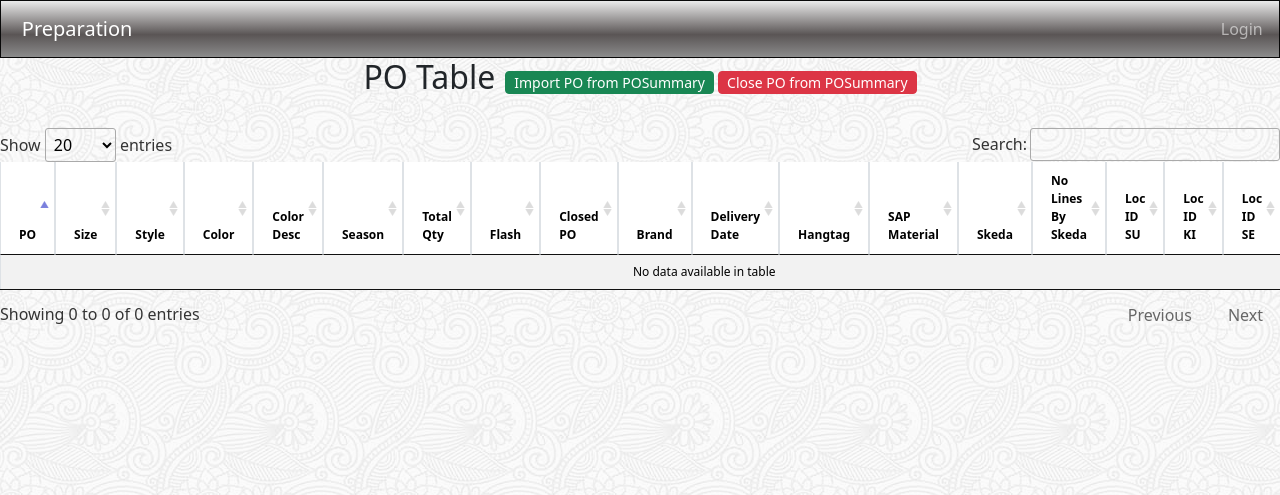
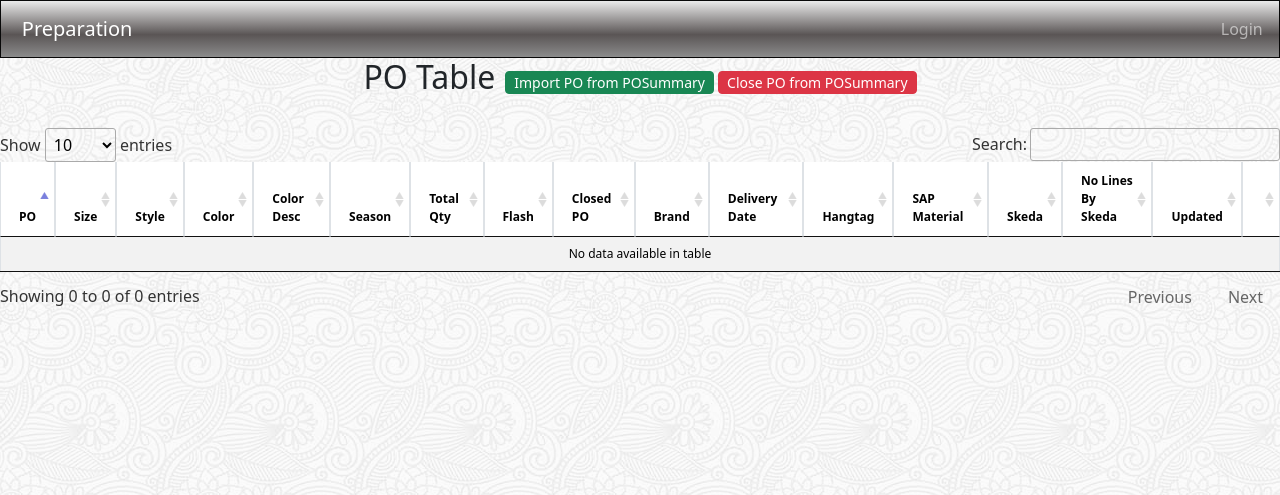
Before and after one commit to satmari/preparation, a Django app: page /preparation/pos/ in a window 1280 px wide; the page is wider, and only the part inside the window is pictured. Shown: the top 495 px of that part. Run offline with Django 5.2, Linux system fonts and the light colour scheme; data that the repository does not hold is empty; some libraries are stand-ins or nearby versions.

Commit message:
go live 2025.04.28

```diff
--- a/kikinda/templates/kikinda/po_stock.html
+++ b/kikinda/templates/kikinda/po_stock.html
@@ -112,7 +112,7 @@
             paging: true,
             ordering: true,
             searching: true,
-            pageLength: 20,
+            pageLength: 10,
             lengthMenu: [10, 20, 50, 100, 500, 1000],
             responsive: true,
             scrollCollapse: true,  // Allow table to shrink
--- a/line/templates/line/request_history.html
+++ b/line/templates/line/request_history.html
@@ -63,7 +63,7 @@
             paging: true,
             ordering: false,
             searching: true,
-            pageLength: 20,
+            pageLength: 10,
             lengthMenu: [10, 20, 50, 100, 500, 1000],
             responsive: true,
             scrollCollapse: true,  // Allow table to shrink
--- a/preparation/templates/preparation/leftover_table.html
+++ b/preparation/templates/preparation/leftover_table.html
@@ -11,7 +11,7 @@
         <a href="{% url 'preparation:import_file' %}" class="btn btn-info btn-sm">Leftover import</a>
     <br>
     </div>
-    <hr>
+    <br>
 
 
     <!-- Table with sortable columns -->
@@ -53,7 +53,7 @@
             paging: true,
             ordering: true,
             searching: true,
-            pageLength: 20,
+            pageLength: 10,
             lengthMenu: [10, 20, 50, 100, 500, 1000],
             responsive: true,
             scrollCollapse: true,
--- a/preparation/templates/preparation/leftover_table_all.html
+++ b/preparation/templates/preparation/leftover_table_all.html
@@ -55,7 +55,7 @@
             paging: true,
             ordering: true,
             searching: true,
-            pageLength: 20,
+            pageLength: 10,
             lengthMenu: [10, 20, 50, 100, 500, 1000],
             responsive: true,
             scrollCollapse: true,
--- a/preparation/templates/preparation/log_tables.html
+++ b/preparation/templates/preparation/log_tables.html
@@ -89,7 +89,7 @@
             paging: true,
             ordering: true,
             searching: true,
-            pageLength: 20,
+            pageLength: 10,
             lengthMenu: [10, 20, 50, 100, 500, 1000],
             responsive: true,
             scrollCollapse: true,
--- a/preparation/templates/preparation/po_stock.html
+++ b/preparation/templates/preparation/po_stock.html
@@ -115,7 +115,7 @@
             paging: true,
             ordering: true,
             searching: true,
-            pageLength: 20,
+            pageLength: 10,
             lengthMenu: [10, 20, 50, 100, 500, 1000],
             responsive: true,
             scrollCollapse: true,
--- a/preparation/templates/preparation/pos_table.html
+++ b/preparation/templates/preparation/pos_table.html
@@ -85,9 +85,6 @@
                 <th>SAP Material</th>
                 <th>Skeda</th>
                 <th>No Lines By Skeda</th>
-                <th>Loc ID SU</th>
-                <th>Loc ID KI</th>
-                <th>Loc ID SE</th>
                 <th>Updated</th>
                 <th></th>
             </tr>
@@ -110,9 +107,6 @@
                 <td>{{ pos.sap_material }}</td>
                 <td>{{ pos.skeda }}</td>
                 <td>{{ pos.no_lines_by_skeda }}</td>
-                <td>{{ pos.loc_id_su }}</td>
-                <td>{{ pos.loc_id_ki }}</td>
-                <td>{{ pos.loc_id_se }}</td>
                 <td>{{ pos.updated_at|date:"Y-m-d H:i" }}</td>
                 <td><a href="{% url 'preparation:edit_pos' pos.id %}" class="btn btn-primary btn-sm">Edit</a></td>
             </tr>
@@ -131,7 +125,7 @@
             paging: true,
             ordering: true,
             searching: true,
-            pageLength: 20,
+            pageLength: 10,
             lengthMenu: [10, 20, 50, 100, 500, 1000],
             responsive: true,
             scrollCollapse: true,  // Allow table to shrink
--- a/senta/templates/senta/po_stock.html
+++ b/senta/templates/senta/po_stock.html
@@ -111,7 +111,7 @@
             paging: true,
             ordering: true,
             searching: true,
-            pageLength: 20,
+            pageLength: 10,
             lengthMenu: [10, 20, 50, 100, 500, 1000],
             responsive: true,
             scrollCollapse: true,
```
